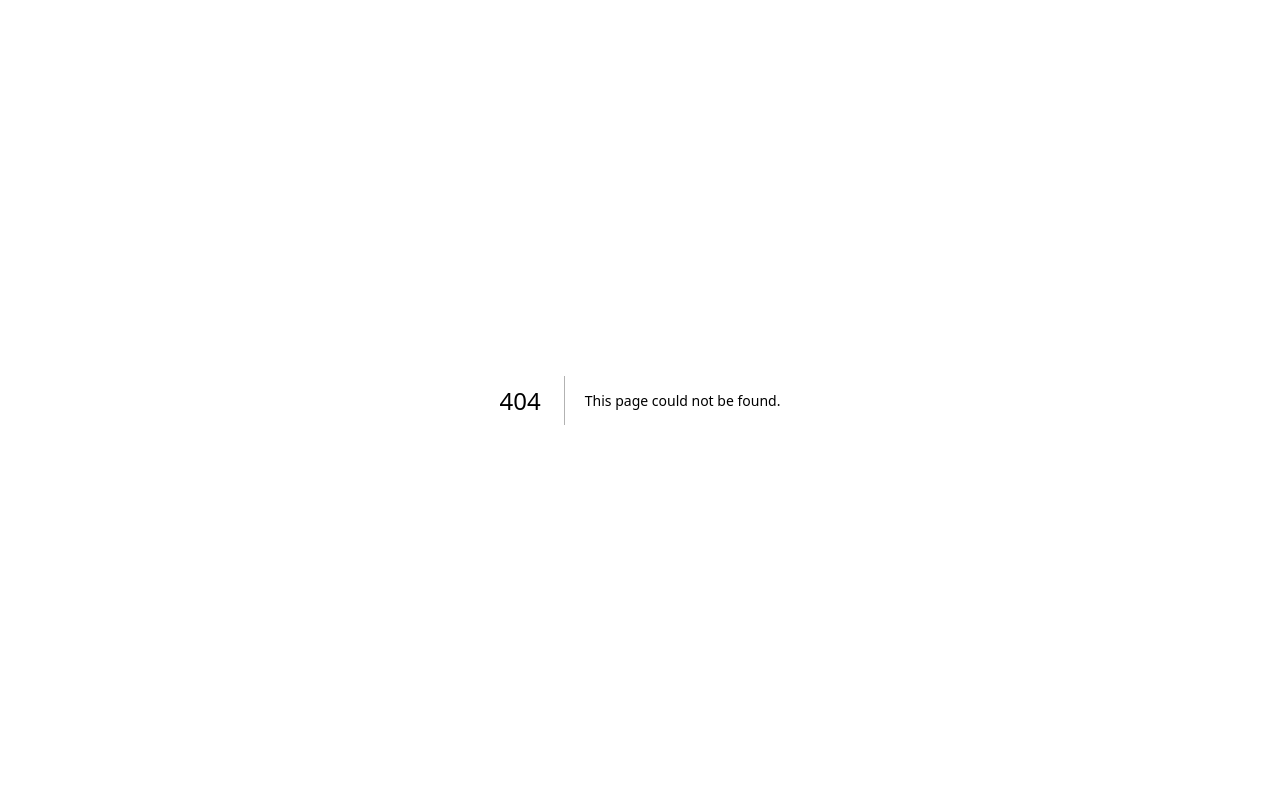
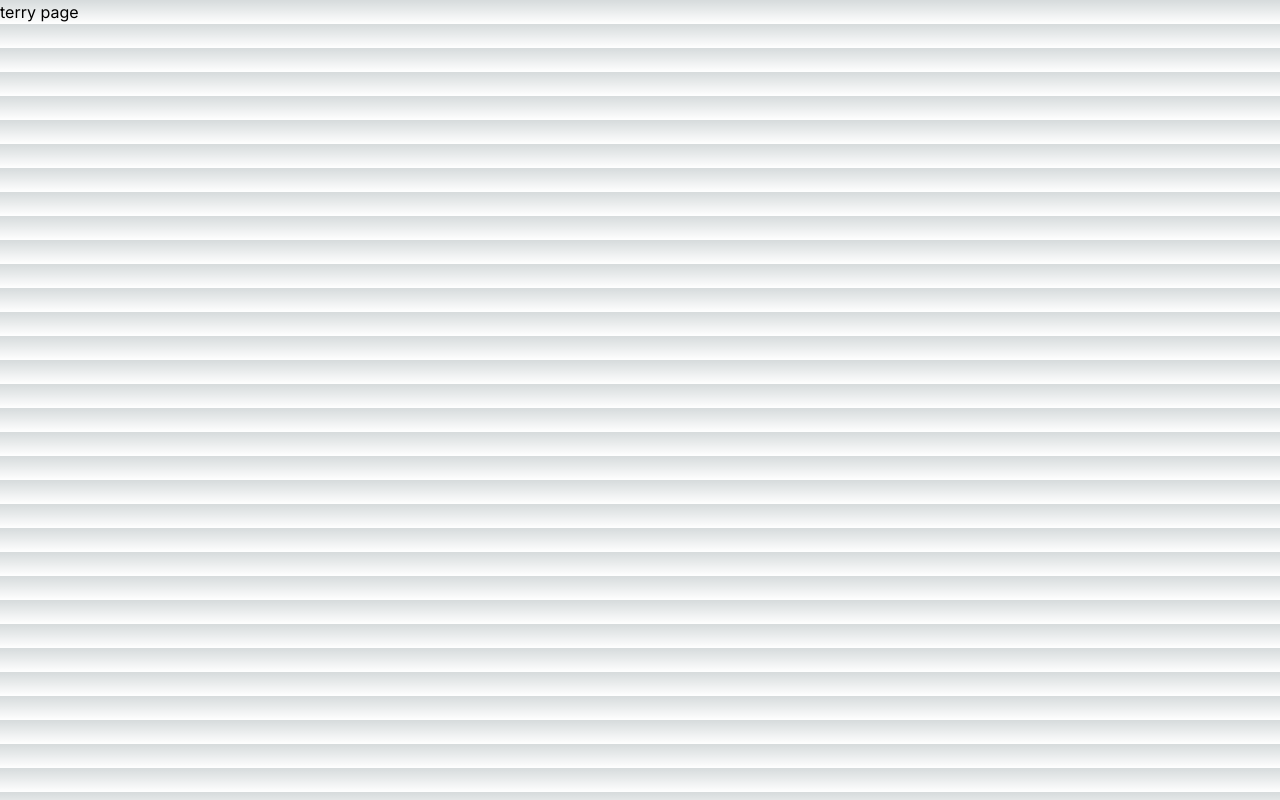
Before and after one commit to James09Git/collab, a Next.js app: page /terry in a window 1280 px wide. Before the commit this address had no page. Built offline with nearby package versions, Linux system fonts and the light colour scheme.

Commit message:
terry commit

```diff
--- /dev/null
+++ b/app/terry/page.tsx
@@ -0,0 +1,9 @@
+import React from 'react'
+
+const page = () => {
+  return (
+    <div>terry page</div>
+  )
+}
+
+export default page
```
